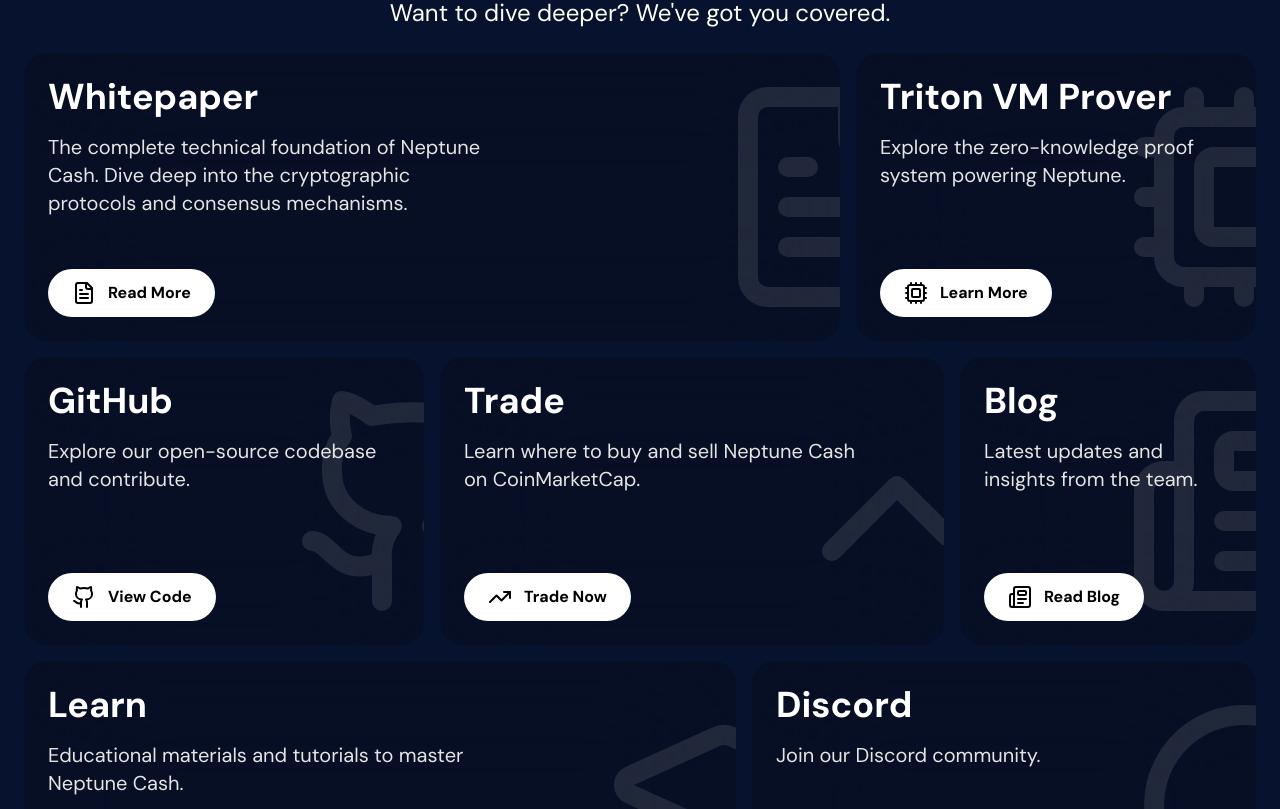
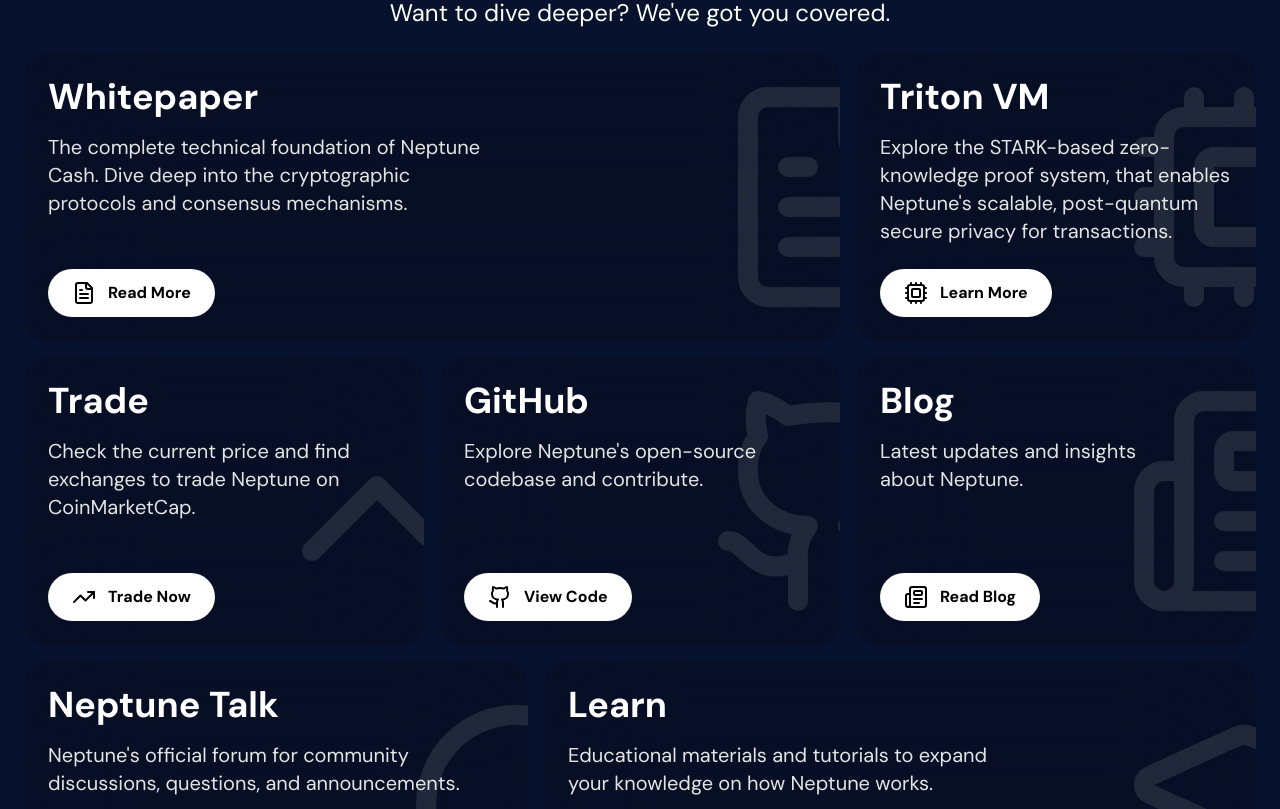
Before and after one commit to imalfect/neptune-website, a Next.js app: page / in a window 1280 px wide. Shown: the part 5119-5928 px from the top of the page. Built offline with nearby package versions, Linux system fonts and the light colour scheme.

Commit message:
update resources section

```diff
--- a/src/sections/Resources.tsx
+++ b/src/sections/Resources.tsx
@@ -24,58 +24,57 @@
 					description="The complete technical foundation of Neptune Cash. Dive deep into the cryptographic protocols and consensus mechanisms."
 					className="lg:col-span-8"
 					backgroundIcon={<LucideFileText />}
-					link={{ href: '#', target: '_blank' }}
+					link={{ href: '/whitepaper' }}
 					button={{ content: 'Read More', icon: <LucideFileText /> }}
 				/>
 				<ResourceCard
-					title="Triton VM Prover"
-					description="Explore the zero-knowledge proof system powering Neptune."
+					title="Triton VM"
+					description="Explore the STARK-based zero-knowledge proof system, that enables Neptune's scalable, post-quantum secure privacy for transactions."
 					className="lg:col-span-4"
 					backgroundIcon={<LucideCpu />}
-					link={{ href: '#', target: '_blank' }}
+					link={{ href: 'https://github.com/TritonVM/triton-vm', target: '_blank' }}
 					button={{ content: 'Learn More', icon: <LucideCpu /> }}
+				/>
+				<ResourceCard
+					title="Trade"
+					description="Check the current price and find exchanges to trade Neptune on CoinMarketCap."
+					className="lg:col-span-4"
+					backgroundIcon={<LucideTrendingUp />}
+					link={{ href: 'https://coinmarketcap.com/currencies/neptune-cash/', target: '_blank' }}
+					button={{ content: 'Trade Now', icon: <LucideTrendingUp /> }}
+				/>
+				<ResourceCard
+					title="GitHub"
+					description="Explore Neptune's open-source codebase and contribute."
+					className="lg:col-span-4"
+					backgroundIcon={<LucideGithub />}
+					link={{ href: 'https://github.com/Neptune-Crypto', target: '_blank' }}
+					button={{ content: 'View Code', icon: <LucideGithub /> }}
 				/>
 
 				<ResourceCard
-					title="GitHub"
-					description="Explore our open-source codebase and contribute."
+					title="Blog"
+					description="Latest updates and insights about Neptune."
 					className="lg:col-span-4"
-					backgroundIcon={<LucideGithub />}
-					link={{ href: '#', target: '_blank' }}
-					button={{ content: 'View Code', icon: <LucideGithub /> }}
+					backgroundIcon={<LucideNewspaper />}
+					link={{ href: '/blog' }}
+					button={{ content: 'Read Blog', icon: <LucideNewspaper /> }}
 				/>
 				<ResourceCard
-					title="Trade"
-					description="Learn where to buy and sell Neptune Cash on CoinMarketCap."
+					title="Neptune Talk"
+					description="Neptune's official forum for community discussions, questions, and announcements."
 					className="lg:col-span-5"
-					backgroundIcon={<LucideTrendingUp />}
-					link={{ href: '#', target: '_blank' }}
-					button={{ content: 'Trade Now', icon: <LucideTrendingUp /> }}
+					backgroundIcon={<LucideMessageCircle />}
+					link={{ href: 'https://talk.neptune.cash', target: '_blank' }}
+					button={{ content: 'Visit forum', icon: <LucideMessageCircle /> }}
 				/>
 				<ResourceCard
-					title="Blog"
-					description="Latest updates and insights from the team."
-					className="lg:col-span-3"
-					backgroundIcon={<LucideNewspaper />}
-					link={{ href: '#', target: '_blank' }}
-					button={{ content: 'Read Blog', icon: <LucideNewspaper /> }}
-				/>
-
-				<ResourceCard
 					title="Learn"
-					description="Educational materials and tutorials to master Neptune Cash."
+					description="Educational materials and tutorials to expand your knowledge on how Neptune works."
 					className="lg:col-span-7"
 					backgroundIcon={<LucideGraduationCap />}
-					link={{ href: '#', target: '_blank' }}
-					button={{ content: 'Start Learning', icon: <LucideGraduationCap /> }}
-				/>
-				<ResourceCard
-					title="Discord"
-					description="Join our Discord community."
-					className="lg:col-span-5"
-					backgroundIcon={<LucideMessageCircle />}
-					link={{ href: '#', target: '_blank' }}
-					button={{ content: 'Join Discord', icon: <LucideMessageCircle /> }}
+					link={{ href: '/learn' }}
+					button={{ content: 'Learn', icon: <LucideGraduationCap /> }}
 				/>
 			</div>
 		</section>
```
